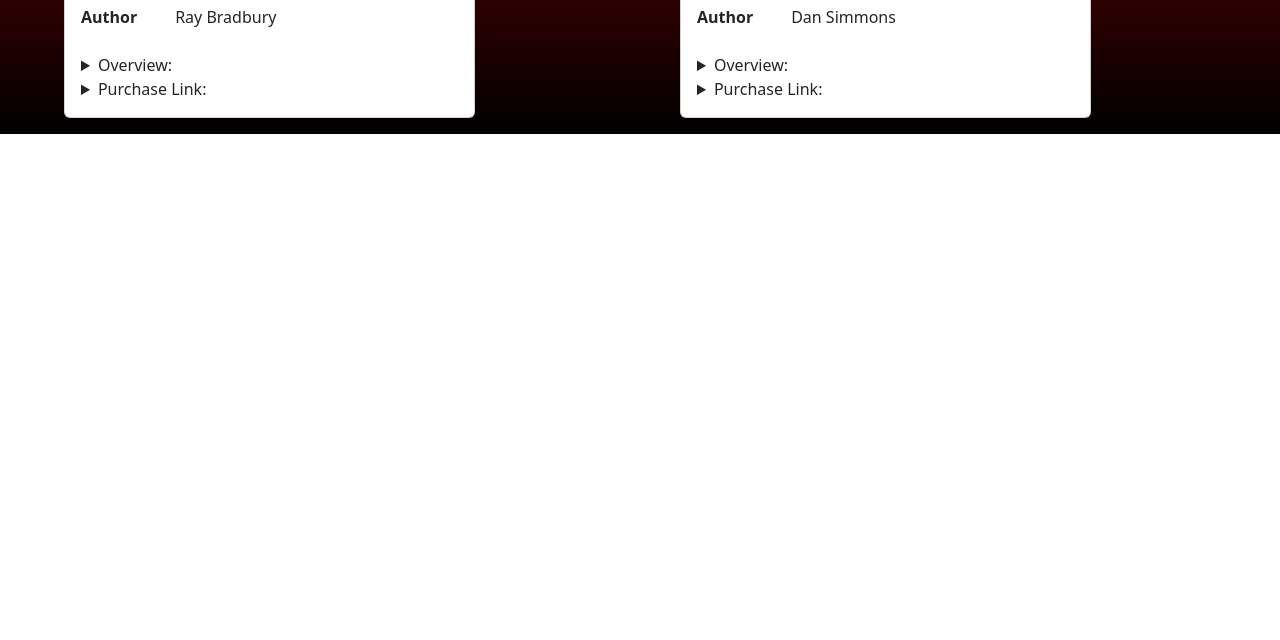
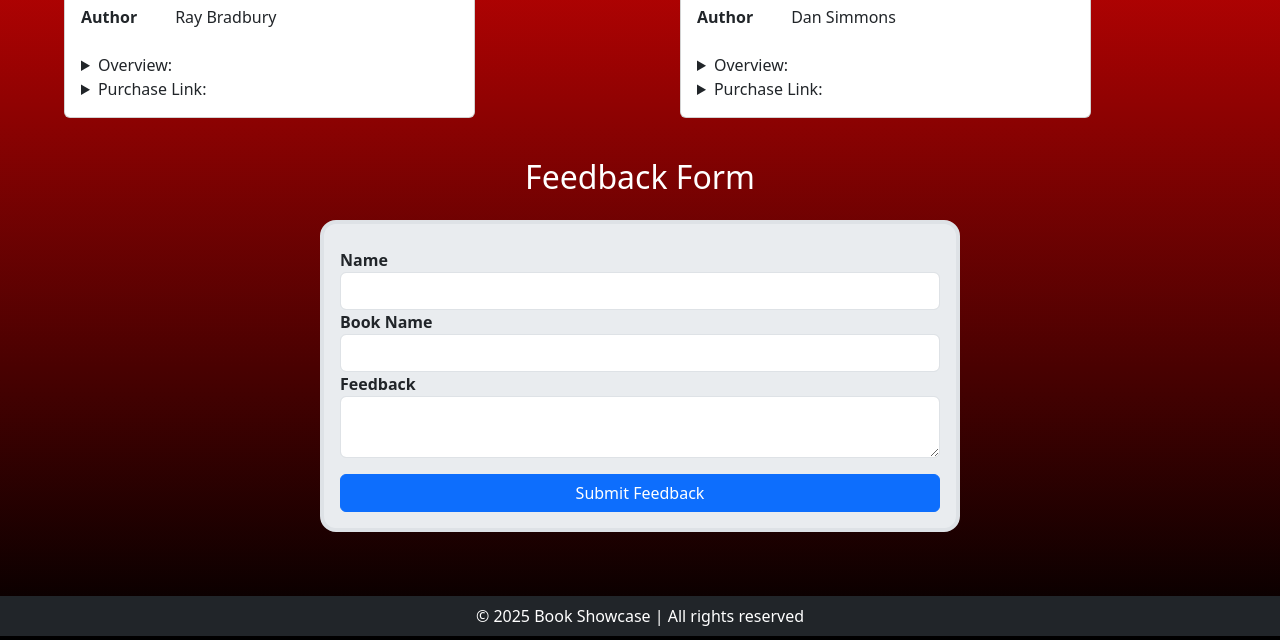
Before and after one commit to sodiumcodes/web-dev-assignment, a plain HTML site: page sci-fi.htm in a window 1280 px wide. Shown: the part 1748-2388 px from the top of the page. Before the commit the page ends 1882 px from the top, so only its background shows below. Drawn offline with nearby package versions, Linux system fonts and the light colour scheme.

Commit message:
done with science fiction

```diff
--- a/sci-fi.htm
+++ b/sci-fi.htm
@@ -296,6 +296,25 @@
         </div>
       </div>
     </div>
+     <!-- Feedback form -->
+     <div>
+      <h3 id="feedbackForm" class="pt-4 mb-4 text-center text-white h2">Feedback Form</h3>
+      <div class=" w-100 d-flex justify-content-center mb-3">
+          <form class="w-50 border border-4 p-3 pt-4 rounded rounded-4 bg-body-secondary mb-5">
+              <label class="fw-bold" for="name">Name</label>
+              <input type="text" name="Name" id="name" required class="form-control">
+              <label class="fw-bold" for="name">Book Name</label>
+              <input type="text" name="Name" id="name" required class="form-control">
+              <label class="fw-bold" for="Feedback">Feedback</label>
+              <textarea name="Feedback" id="Feedback" class="form-control"></textarea>
+              <button type="submit" class="btn btn-primary mt-3 w-100">Submit Feedback</button>
+          </form>
+      </div>
+    </div>
+    <!-- Footer -->
+    <footer class="bg-dark text-white text-center py-2 mb-1">
+        © 2025 Book Showcase | All rights reserved
+    </footer>
     <script src="https://code.jquery.com/jquery-3.7.1.min.js"></script>
     <script src="https://cdn.jsdelivr.net/npm/bootstrap@5.3.3/dist/js/bootstrap.bundle.min.js"></script>
 </body>
```
